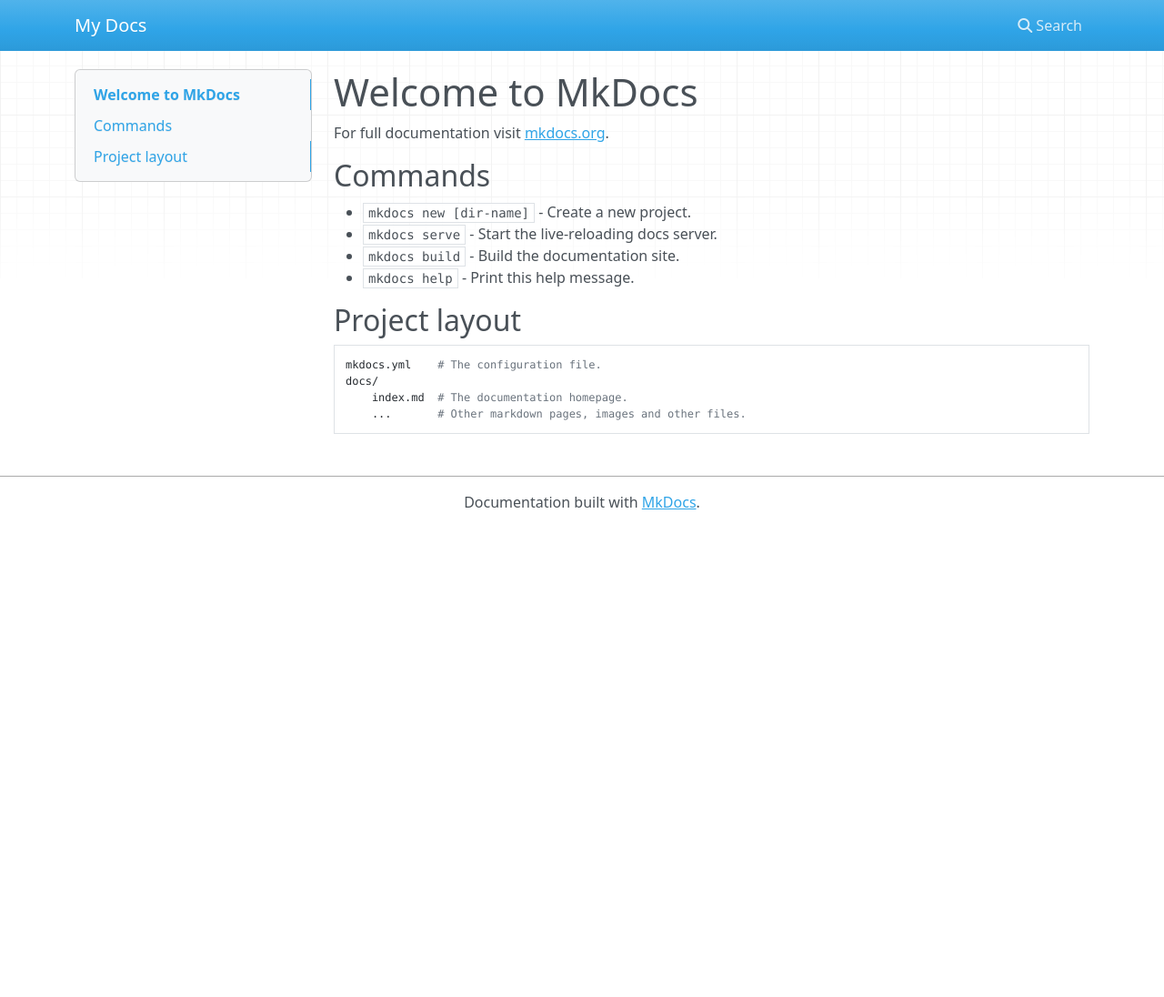
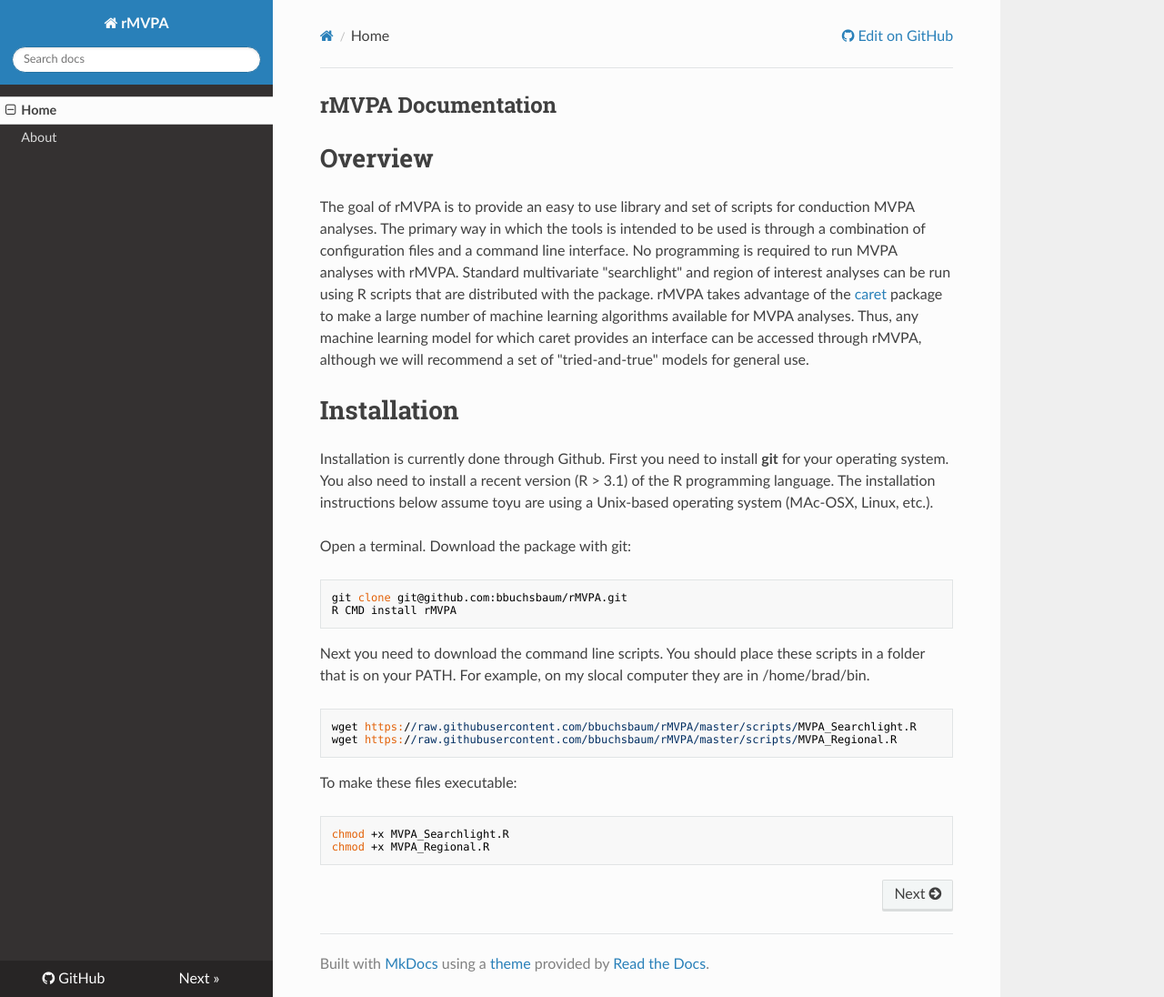
Before and after one commit to bbuchsbaum/rMVPA, an MkDocs documentation site: the page built from docs/docs/index.md, in a window 1280 px wide and 1096 px high. Shown: the whole window at 91% size. Built offline with MkDocs 1.6.1, drawn with Linux system fonts in a browser that asks for light colours; nearby versions of some CDN libraries; old or Windows-style settings are respelled for this version of MkDocs.

Commit message:
added docs

````diff
--- a/docs/docs/index.md
+++ b/docs/docs/index.md
@@ -1,17 +1,31 @@
-# Welcome to MkDocs
+## rMVPA Documentation
 
-For full documentation visit [mkdocs.org](http://mkdocs.org).
+# Overview
 
-## Commands
+The goal of rMVPA is to provide an easy to use library and set of scripts for conduction MVPA analyses. The primary way in which the tools is intended to be used is through a combination of configuration files and a command line interface. No programming is required to run MVPA analyses with rMVPA. Standard multivariate "searchlight" and region of interest analyses can be run using R scripts that are distributed with the package. rMVPA takes advantage of the [caret](http://topepo.github.io/caret/index.html) package to make a large number of machine learning algorithms available for MVPA analyses. Thus, any machine learning model for which caret provides an interface can be accessed through rMVPA, although we will recommend a set of "tried-and-true" models for general use.
 
-* `mkdocs new [dir-name]` - Create a new project.
-* `mkdocs serve` - Start the live-reloading docs server.
-* `mkdocs build` - Build the documentation site.
-* `mkdocs help` - Print this help message.
 
-## Project layout
+# Installation
 
-    mkdocs.yml    # The configuration file.
-    docs/
-        index.md  # The documentation homepage.
-        ...       # Other markdown pages, images and other files.
+Installation is currently done through Github. First you need to install **git** for your operating system. You also need to install a recent version (R > 3.1) of the R programming language. The installation instructions below assume toyu are using a Unix-based operating system (MAc-OSX, Linux, etc.).
+
+Open a terminal. Download the package with git:
+
+```
+git clone git@github.com:bbuchsbaum/rMVPA.git
+R CMD install rMVPA
+```
+
+Next you need to download the command line scripts. You should place these scripts in a folder that is on your PATH. For example, on my slocal computer they are in /home/brad/bin.
+
+```
+wget https://raw.githubusercontent.com/bbuchsbaum/rMVPA/master/scripts/MVPA_Searchlight.R
+wget https://raw.githubusercontent.com/bbuchsbaum/rMVPA/master/scripts/MVPA_Regional.R
+```
+
+To make these files executable:
+
+```
+chmod +x MVPA_Searchlight.R
+chmod +x MVPA_Regional.R
+```
--- a/docs/mkdocs.yml
+++ b/docs/mkdocs.yml
@@ -1 +1,7 @@
-site_name: My Docs
+site_name: rMVPA
+pages:
+- [index.md, Home]
+- [about.md, About]
+
+theme: readthedocs
+repo_url: https://github.com/bbuchsbaum/rMVPA/
````
Also changed, not shown: docs/docs/about.md (added, +1 -0 lines).
